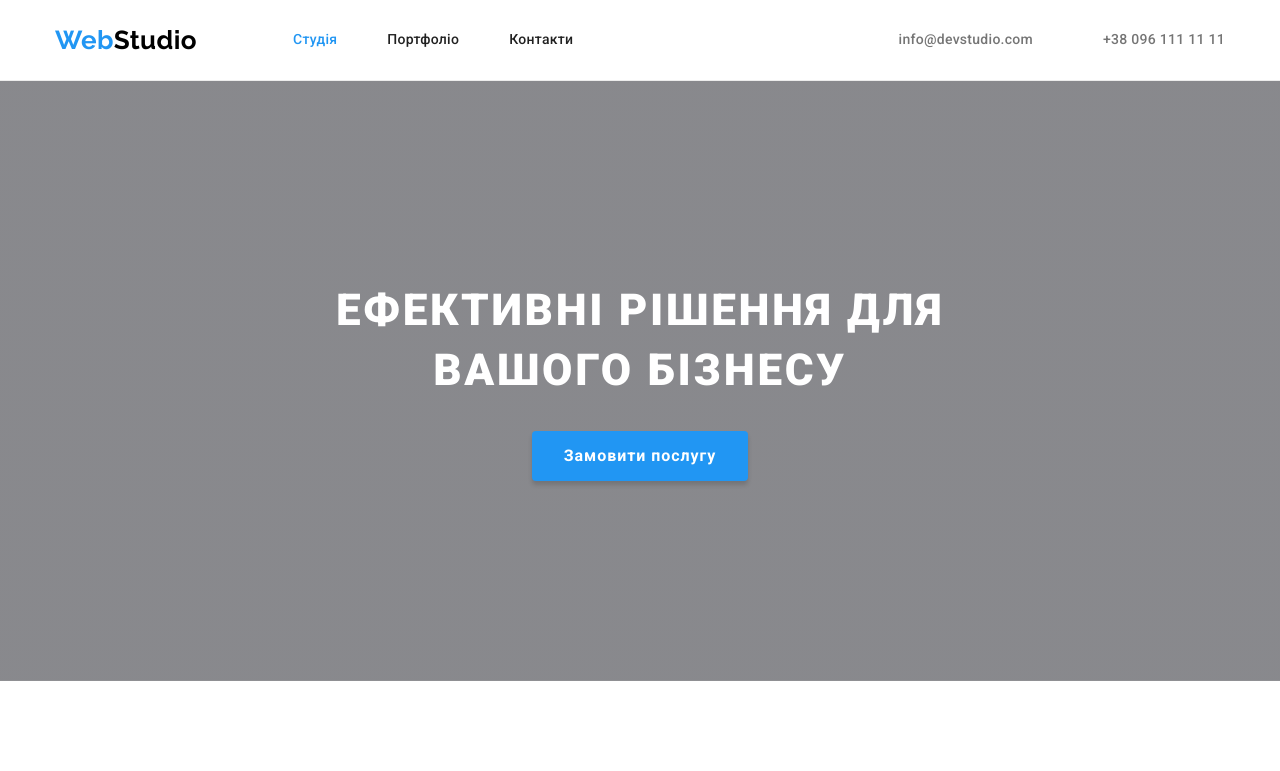
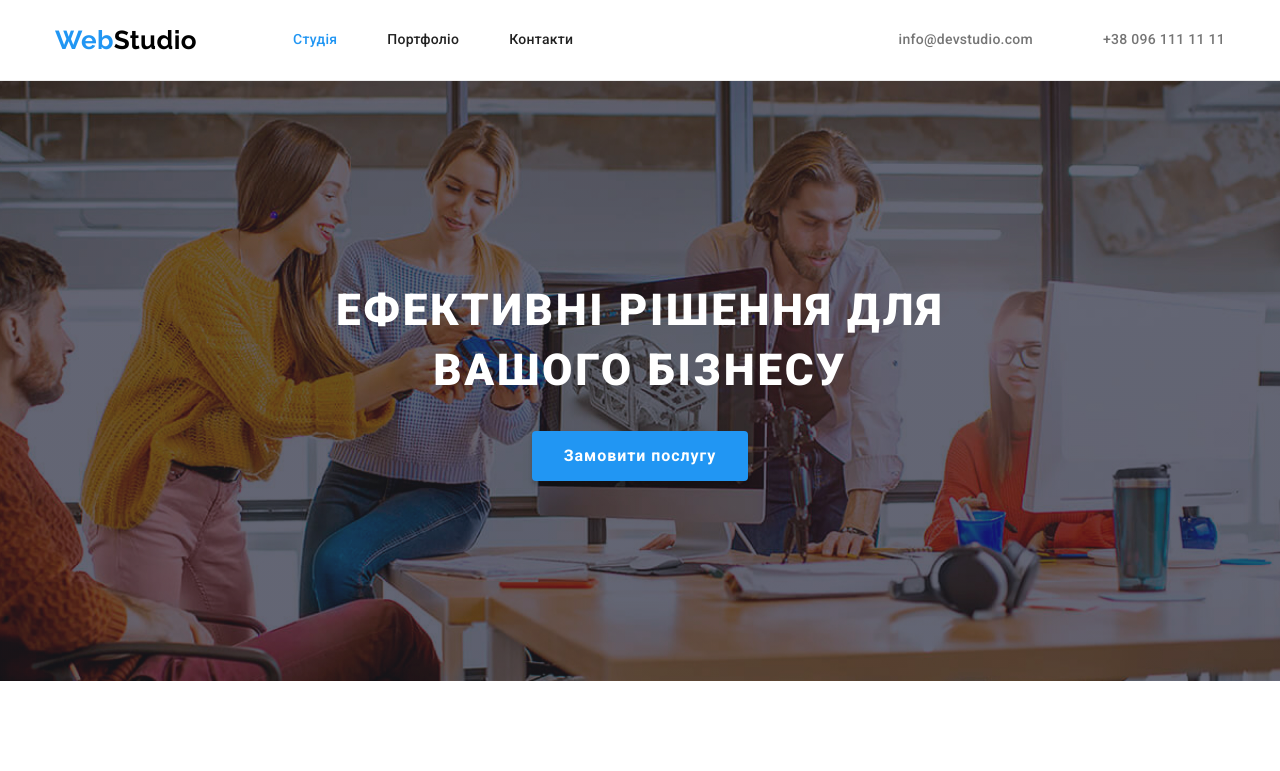
Before and after one commit to 8-kruzhka-8/goit-markup-hw-04, a plain HTML site: page index.html in a window 1280 px wide. Shown: the top 771 px of the page. Drawn offline with nearby package versions, Linux system fonts and the light colour scheme; the site is published under a folder, as on GitHub Pages, so addresses that start at the root find nothing.

Commit message:
Update styles.css

```diff
--- a/css/styles.css
+++ b/css/styles.css
@@ -147,7 +147,7 @@ img {
     padding-top: 200px;
     padding-bottom: 200px;
     background-color: #C4C4C4;
-    background-image: linear-gradient(rgba(47, 48, 58, 0.4), rgba(47, 48, 58, 0.4)), url(/image/Img.jpg);
+    background-image: linear-gradient(rgba(47, 48, 58, 0.4), rgba(47, 48, 58, 0.4)), url(../image/Img.jpg);
     background-position: center;
     background-size: cover;
     background-repeat: no-repeat;
```
